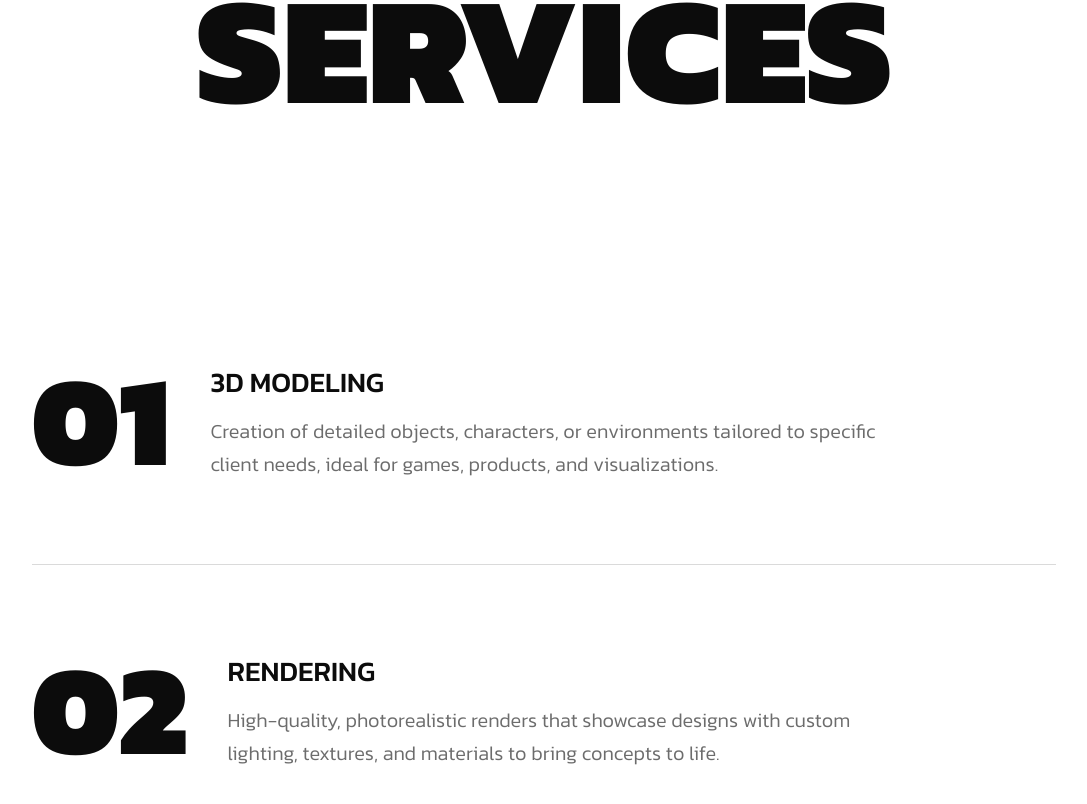
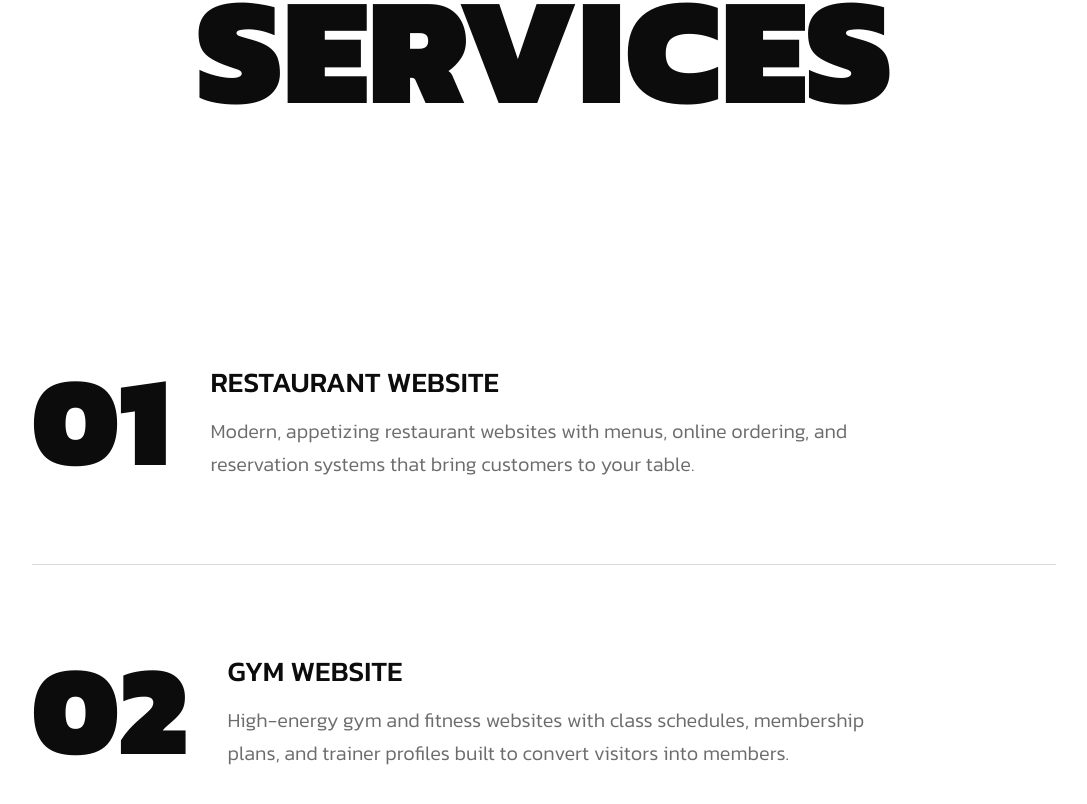
Before and after one commit to Indresh991o/jack-portfolio, a React (Vite) app: page / in a window 1280 px wide. Shown: the part 2570-3374 px from the top of the page, without its empty margins (96-1183 px from the left). Built offline with nearby package versions, Linux system fonts and the light colour scheme.

Commit message:
Update ServicesSection.tsx

```diff
--- a/src/sections/ServicesSection.tsx
+++ b/src/sections/ServicesSection.tsx
@@ -3,33 +3,45 @@ import FadeIn from '../components/FadeIn';
 const SERVICES = [
   {
     number: '01',
-    name: '3D Modeling',
+    name: 'Restaurant Website',
     description:
-      'Creation of detailed objects, characters, or environments tailored to specific client needs, ideal for games, products, and visualizations.',
+      'Modern, appetizing restaurant websites with menus, online ordering, and reservation systems that bring customers to your table.',
   },
   {
     number: '02',
-    name: 'Rendering',
+    name: 'Gym Website',
     description:
-      'High-quality, photorealistic renders that showcase designs with custom lighting, textures, and materials to bring concepts to life.',
+      'High-energy gym and fitness websites with class schedules, membership plans, and trainer profiles built to convert visitors into members.',
   },
   {
     number: '03',
-    name: 'Motion Design',
+    name: 'Salon Website',
     description:
-      'Dynamic animations and motion graphics that add energy and storytelling to brands, products, and digital experiences.',
+      "Elegant salon and spa websites with booking systems, service galleries, and pricing that reflect your brand's style.",
   },
   {
     number: '04',
-    name: 'Branding',
+    name: 'E-commerce Website',
     description:
-      'Crafting cohesive visual identities — from logos to full brand systems — that communicate a clear and memorable presence.',
+      'Fully functional online stores with secure checkout, product catalogs, and a smooth shopping experience that drives sales.',
   },
   {
     number: '05',
-    name: 'Web Design',
+    name: 'Cafe Website',
     description:
-      'Designing clean, modern, and conversion-focused websites with attention to layout, typography, and user experience.',
+      'Warm, inviting cafe websites with menus, ambience galleries, and location details that bring people through the door.',
+  },
+  {
+    number: '06',
+    name: 'Bar Website',
+    description:
+      'Stylish bar and lounge websites with event listings, drink menus, and reservation options for a great night out.',
+  },
+  {
+    number: '07',
+    name: 'Resort Website',
+    description:
+      'Immersive resort and hospitality websites with booking engines, photo galleries, and amenities that inspire getaways.',
   },
 ];
 
```
